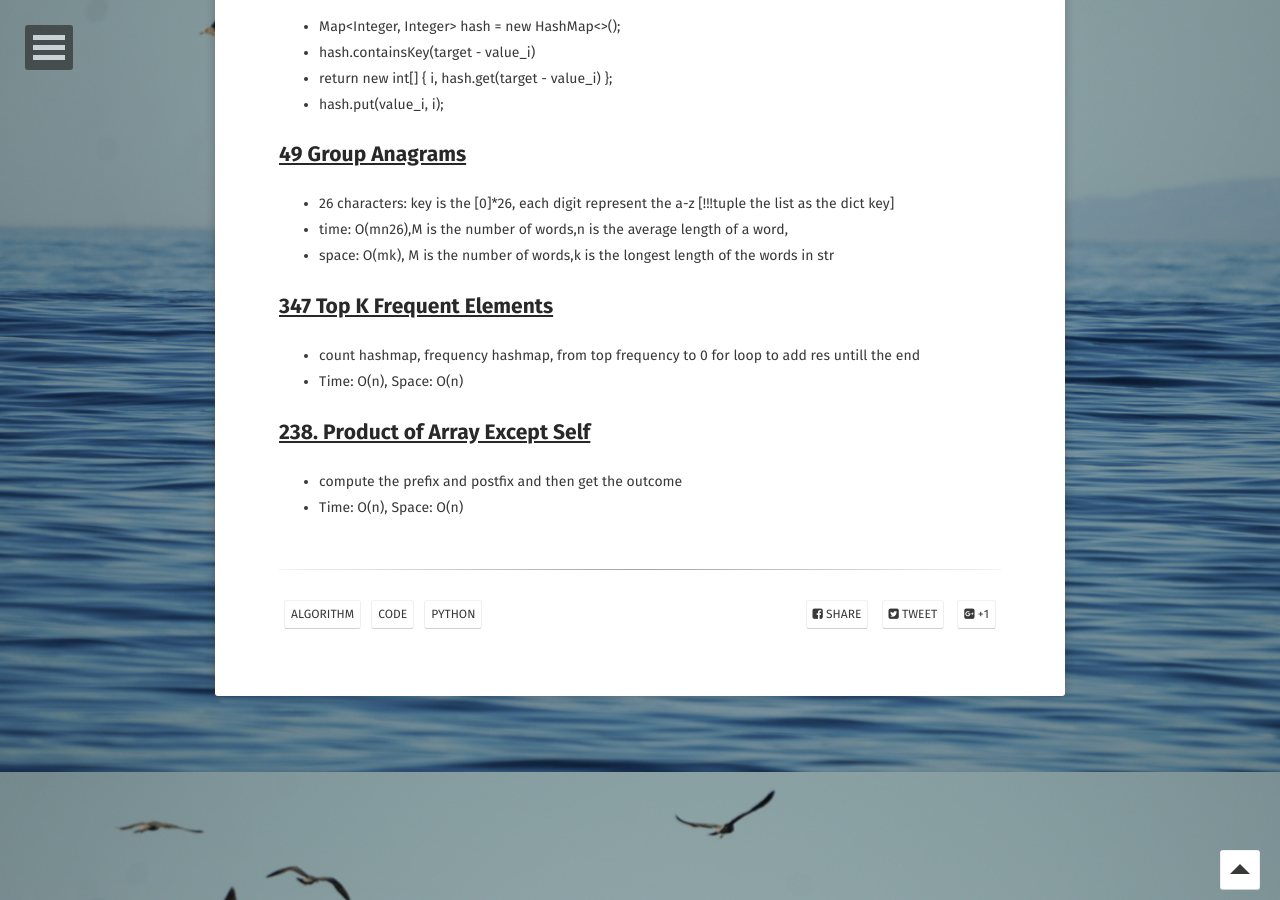
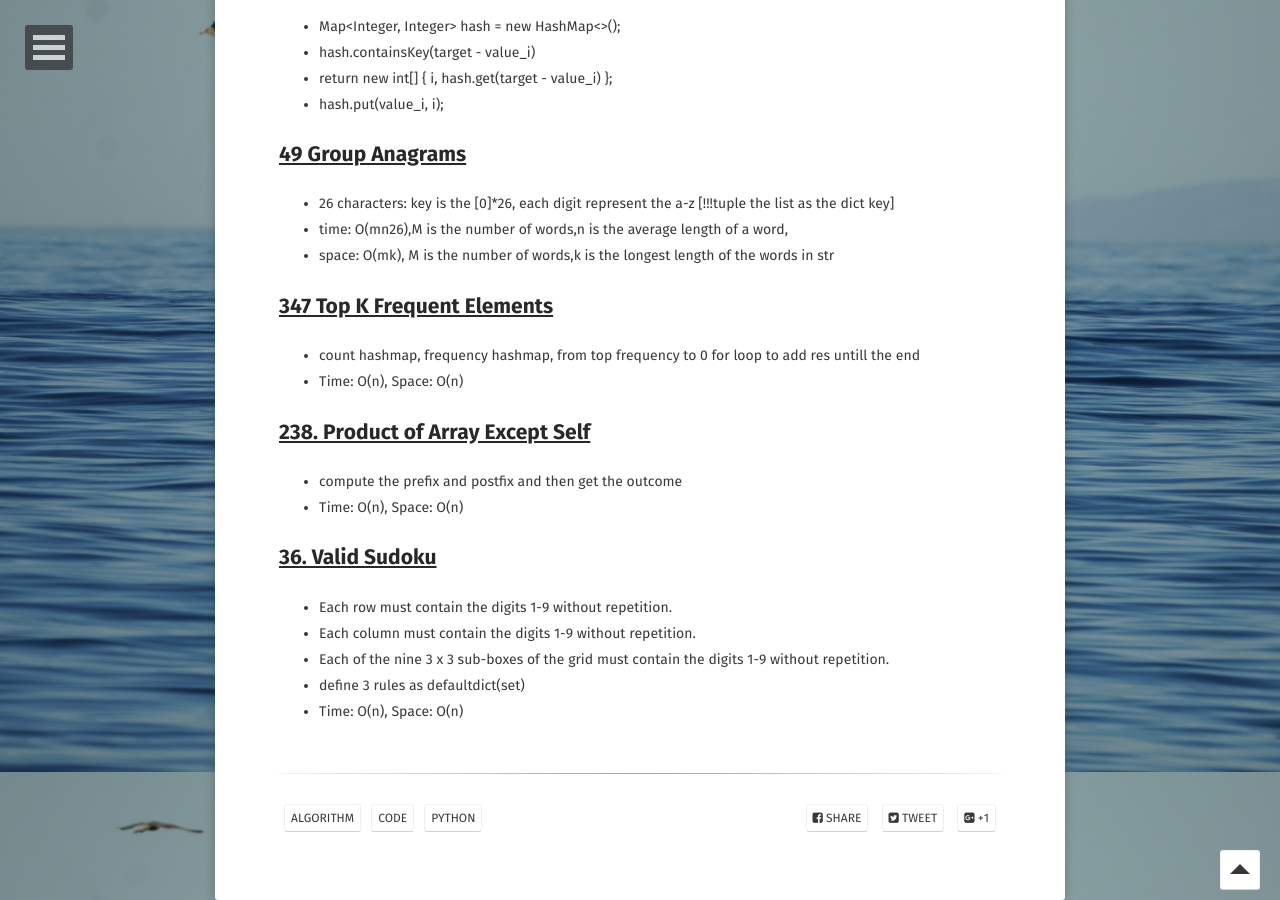
Before and after one commit to liangliang1120/lily1120.github.io, a Jekyll site: the page built from _posts/2023-07-11-Algorithm-array-hash.md, in a window 1280 px wide and 900 px high, scrolled down 1028 px. Built offline with Jekyll 4.4.1, drawn with Linux system fonts in a browser that asks for light colours; some web fonts are replaced.

Commit message:
Update 2023-07-11-Algorithm-array-hash.md

```diff
--- a/_posts/2023-07-11-Algorithm-array-hash.md
+++ b/_posts/2023-07-11-Algorithm-array-hash.md
@@ -48,3 +48,10 @@ Set<Integer> set = new HashSet<Integer>();
 ## [238. Product of Array Except Self](https://github.com/liangliang1120/leetcode/blob/main/solutions/0238-Product-of-Array-Except-Self.py)
 - compute the prefix and postfix and then get the outcome
 - Time: O(n), Space: O(n)
+
+## [36. Valid Sudoku](https://github.com/liangliang1120/leetcode/blob/main/solutions/0036-Valid-Sudoku.py)
+- Each row must contain the digits 1-9 without repetition.
+- Each column must contain the digits 1-9 without repetition.
+- Each of the nine 3 x 3 sub-boxes of the grid must contain the digits 1-9 without repetition.
+- define 3 rules as defaultdict(set)
+- Time: O(n), Space: O(n)
```
